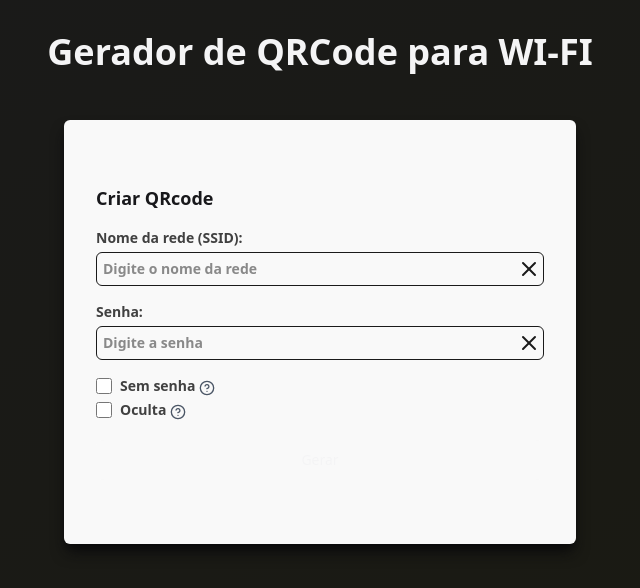
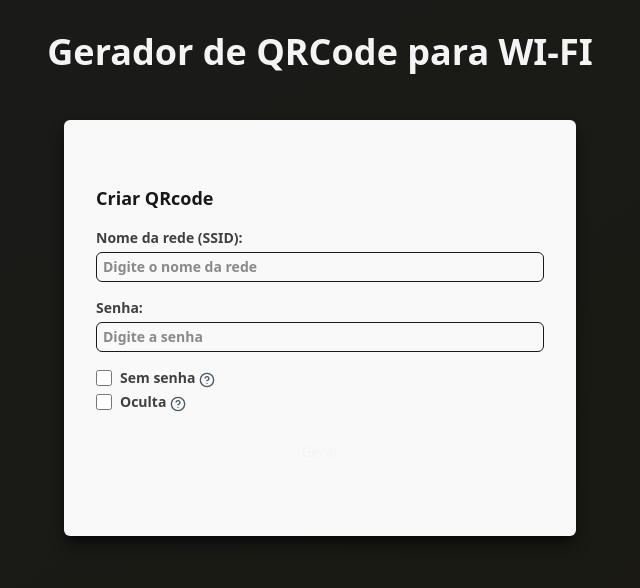
Before and after one commit to CalebeHilles/qrcode-generator, a React (Vite) app: page / in a window 1280 px wide. Shown: the top 588 px of the page, without its empty margins (320-960 px from the left). Built offline with nearby package versions, Linux system fonts and the light colour scheme.

Commit message:
feat: add conditional rendering to clear button in TextInputs

```diff
--- a/src/components/QRCodeForm.tsx
+++ b/src/components/QRCodeForm.tsx
@@ -51,6 +51,7 @@ export default function QRCodeForm({
           formData={formData[input.key]}
           onChange={(value) => setData({ ...formData, [input.key]: value })}
           onInputClean={() => setData({ ...formData, [input.key]: "" })}
+          shouldRenderClearBtn={formData[input.key].length > 0}
           label={input.label}
           placeholder={input.placeholder}
           noPass={input.noPass}
@@ -61,7 +62,9 @@ export default function QRCodeForm({
           <Checkbox
             key={checkbox.key}
             formData={formData[checkbox.key]}
-            onChange={(value) => setData({ ...formData, [checkbox.key]: value })}
+            onChange={(value) =>
+              setData({ ...formData, [checkbox.key]: value })
+            }
             label={checkbox.label}
           />
         ))}
--- a/src/components/TextInput.tsx
+++ b/src/components/TextInput.tsx
@@ -7,6 +7,7 @@ export default function TextInput({
   noPass,
   onChange,
   onInputClean,
+  shouldRenderClearBtn,
 }: {
   label: string;
   placeholder: string;
@@ -14,6 +15,7 @@ export default function TextInput({
   noPass: boolean;
   onChange: (value: string) => void;
   onInputClean: () => void;
+  shouldRenderClearBtn: boolean;
 }) {
   return noPass ? null : (
     <div className="flex flex-col gap-1 text-xs sm:text-sm">
@@ -27,9 +29,11 @@ export default function TextInput({
           placeholder={placeholder}
           required
         />
-        <button onClick={() => onInputClean()} type="button">
-          <X />
-        </button>
+        {shouldRenderClearBtn ? (
+          <button onClick={() => onInputClean()} type="button">
+            <X />
+          </button>
+        ) : null}
       </div>
     </div>
   );
```
